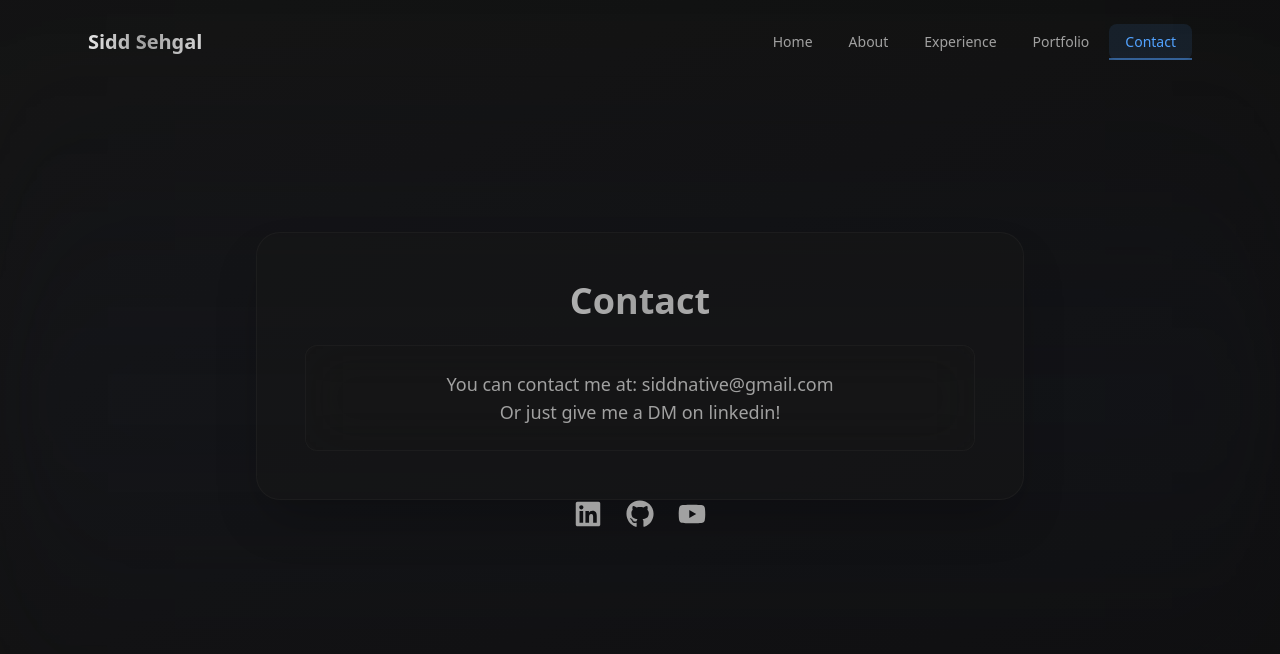
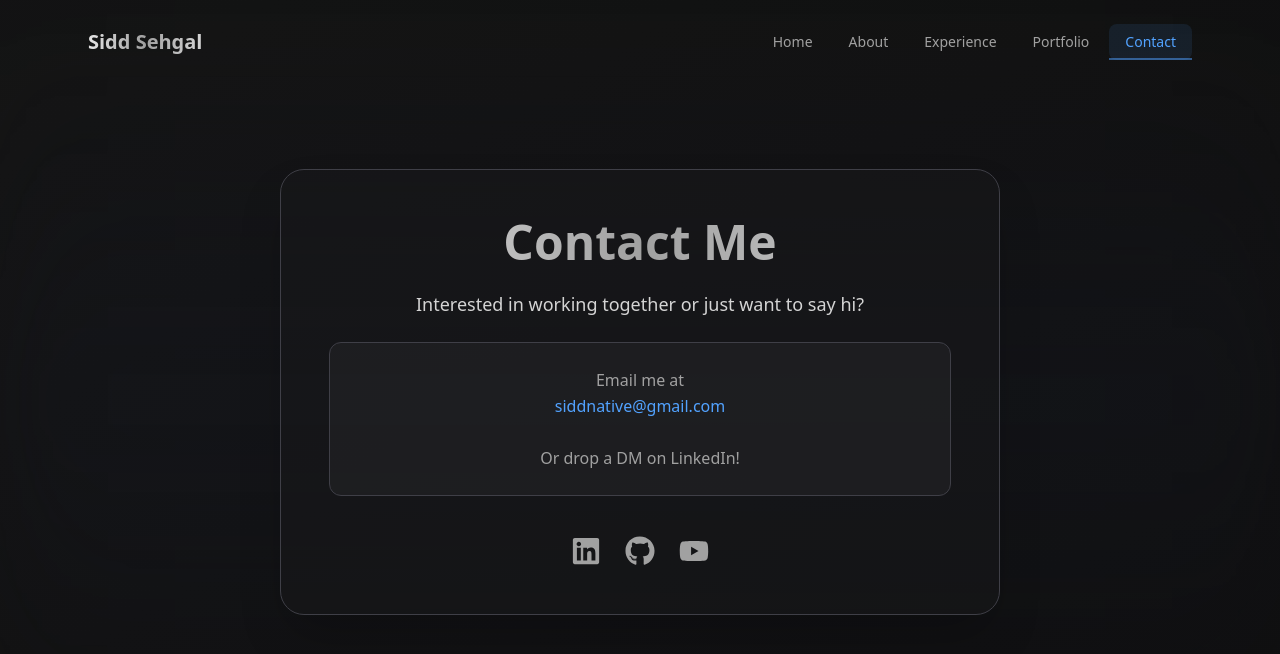
Before and after one commit to SiddDevCS/Sidd-Website, a Next.js app: page /contact in a window 1280 px wide. Shown: the top 654 px of the page. Built offline with nearby package versions, Linux system fonts and the light colour scheme.

Commit message:
Changes to /contact

```diff
--- a/app/contact/page.tsx
+++ b/app/contact/page.tsx
@@ -13,46 +13,59 @@ export const metadata: Metadata = {
 
 export default function Contact() {
   return (
-    <section className="w-full max-w-3xl mx-auto flex flex-col items-center pt-16 pb-16 animate-fadeInUp">
-      <div className="w-full glass-dark rounded-3xl shadow-2xl p-8 md:p-12">
-        <h1 className="text-4xl font-bold mb-6 text-center text-gradient">Contact</h1>
-        <div className="glass-card rounded-xl p-6 text-center">
-          <p className="text-neutral-400 text-lg">
-            You can contact me at: siddnative@gmail.com<br></br>
-            Or  just give me a DM on linkedin!
+    <section className="w-full max-w-3xl mx-auto px-6 pt-20 pb-24 animate-fadeInUp">
+      <div className="w-full bg-zinc-900/50 border border-zinc-700 backdrop-blur-md rounded-3xl shadow-2xl p-8 md:p-12">
+        <h1 className="text-5xl font-extrabold mb-6 text-center text-gradient bg-gradient-to-r from-purple-400 to-pink-600 bg-clip-text text-transparent">
+          Contact Me
+        </h1>
+
+        <p className="text-neutral-300 text-lg text-center mb-6">
+          Interested in working together or just want to say hi?
+        </p>
+
+        <div className="bg-zinc-800/50 rounded-xl p-6 text-center border border-zinc-700">
+          <p className="text-neutral-400 text-md leading-relaxed">
+            Email me at <br />
+            <a
+              href="mailto:siddnative@gmail.com"
+              className="text-blue-400 hover:underline break-all"
+            >
+              siddnative@gmail.com
+            </a>
+            <br /><br />
+            Or drop a DM on LinkedIn!
           </p>
         </div>
-      </div>
 
-      {/* Social Media Links */}
-      <div className="flex space-x-6 mb-10 animate-fadeInUp" style={{ animationDelay: '0.2s' }}>
+        <div className="flex justify-center space-x-6 mt-10 animate-fadeInUp" style={{ animationDelay: '0.2s' }}>
           <a
             href="https://www.linkedin.com/in/siddsehgal/"
             target="_blank"
             rel="noopener noreferrer"
-          className="text-neutral-400 hover:text-blue-400 transition-colors duration-300"
+            className="text-neutral-400 hover:text-blue-400 transition-transform duration-300 hover:scale-110"
             aria-label="LinkedIn Profile"
           >
-        <FaLinkedin size={28} />
+            <FaLinkedin size={30} />
           </a>
           <a
             href="https://github.com/SiddDevCS"
             target="_blank"
             rel="noopener noreferrer"
-            className="text-neutral-400 hover:text-blue-400 transition-colors duration-300"
+            className="text-neutral-400 hover:text-white transition-transform duration-300 hover:scale-110"
             aria-label="GitHub Profile"
           >
-            <FaGithub size={28} />
+            <FaGithub size={30} />
           </a>
           <a
             href="https://www.youtube.com/@SiddDevTech"
             target="_blank"
             rel="noopener noreferrer"
-            className="text-neutral-400 hover:text-blue-400 transition-colors duration-300"
+            className="text-neutral-400 hover:text-red-500 transition-transform duration-300 hover:scale-110"
             aria-label="YouTube Channel"
           >
-            <FaYoutube size={28} />
+            <FaYoutube size={30} />
           </a>
+        </div>
       </div>
     </section>
   );
```
Lines whose indentation alone changed are shown as unchanged.
